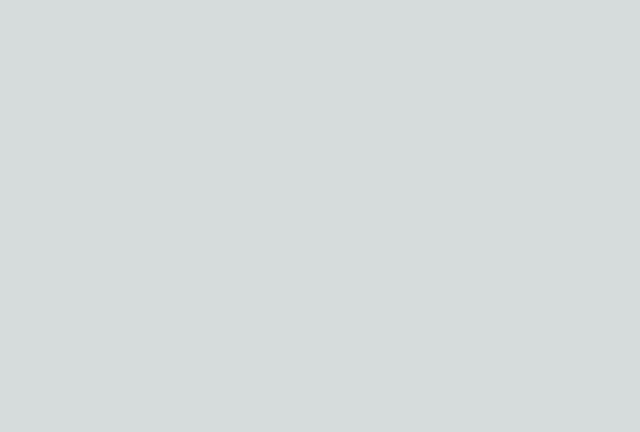
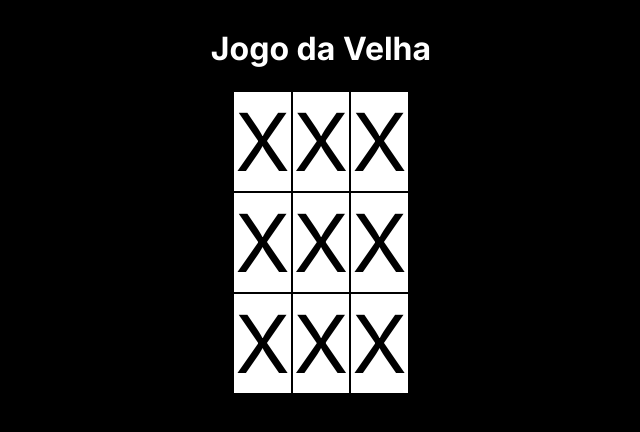
Before and after one commit to rodrigvues/JogoDaVelha-Next.Js, a Next.js app: page / in a window 1280 px wide. Shown: the top 432 px of the page, without its empty margins (319-959 px from the left). Built offline with nearby package versions, Linux system fonts and the light colour scheme.

Commit message:
arrumando html e css 2

```diff
--- a/app/globals.css
+++ b/app/globals.css
@@ -1,27 +1,26 @@
-@tailwind base;
-@tailwind components;
-@tailwind utilities;
-
-:root {
-  --foreground-rgb: 0, 0, 0;
-  --background-start-rgb: 214, 219, 220;
-  --background-end-rgb: 255, 255, 255;
+body {
+    background-color: black;
 }
 
-@media (prefers-color-scheme: dark) {
-  :root {
-    --foreground-rgb: 255, 255, 255;
-    --background-start-rgb: 0, 0, 0;
-    --background-end-rgb: 0, 0, 0;
-  }
+td {
+    font-size: 80px;
+    background-color: white;
+    margin-top: 100px;
+    transition: 0.4s;
 }
 
-body {
-  color: rgb(var(--foreground-rgb));
-  background: linear-gradient(
-      to bottom,
-      transparent,
-      rgb(var(--background-end-rgb))
-    )
-    rgb(var(--background-start-rgb));
+td:hover {
+    cursor: pointer;
+    background-color: gray;
 }
+
+h1 {
+    color: white;
+}
+
+div {
+    display: flex;
+    justify-content: center;
+    flex-direction: column;
+    align-items: center;
+}
--- a/app/page.tsx
+++ b/app/page.tsx
@@ -1,6 +1,29 @@
+import Image from 'next/image'
+
 export default function Home() {
   return (
-    <main>
-    </main>
+    <div>
+      <h1>Jogo da Velha</h1>
+      <title>
+        Jogo da Velha
+      </title>
+      <table>
+        <tr>
+          <td>X</td>
+          <td>X</td>
+          <td>X</td>
+        </tr>
+        <tr>
+          <td>X</td>
+          <td>X</td>
+          <td>X</td>
+        </tr>
+        <tr>
+          <td>X</td>
+          <td>X</td>
+          <td>X</td>
+        </tr>
+      </table>
+    </div>
   )
 }
```
